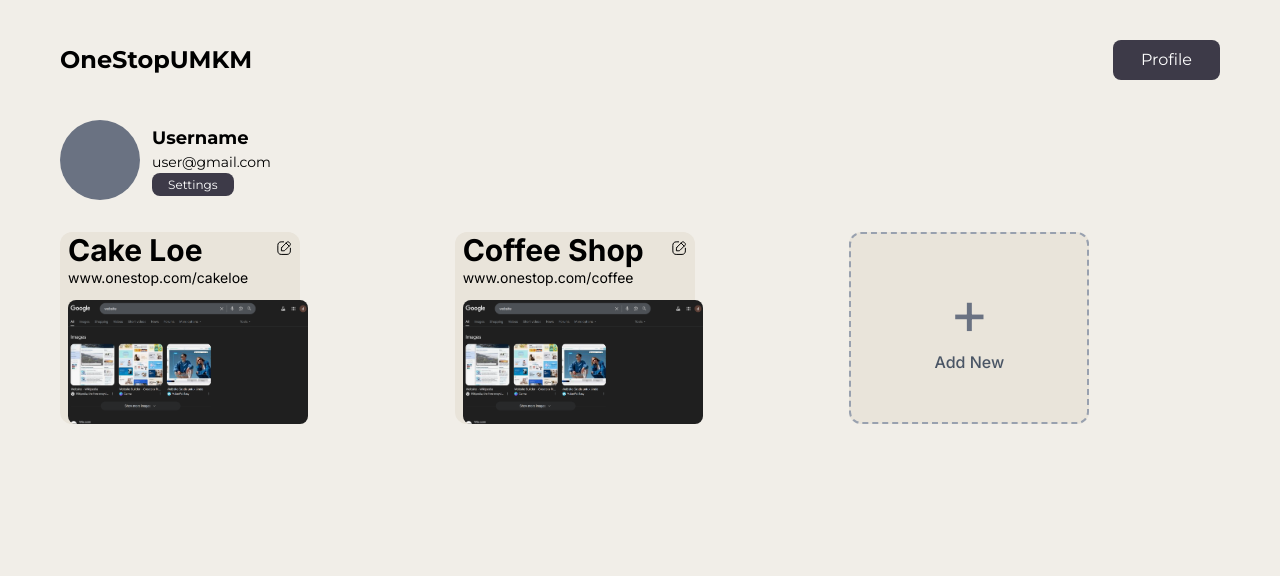
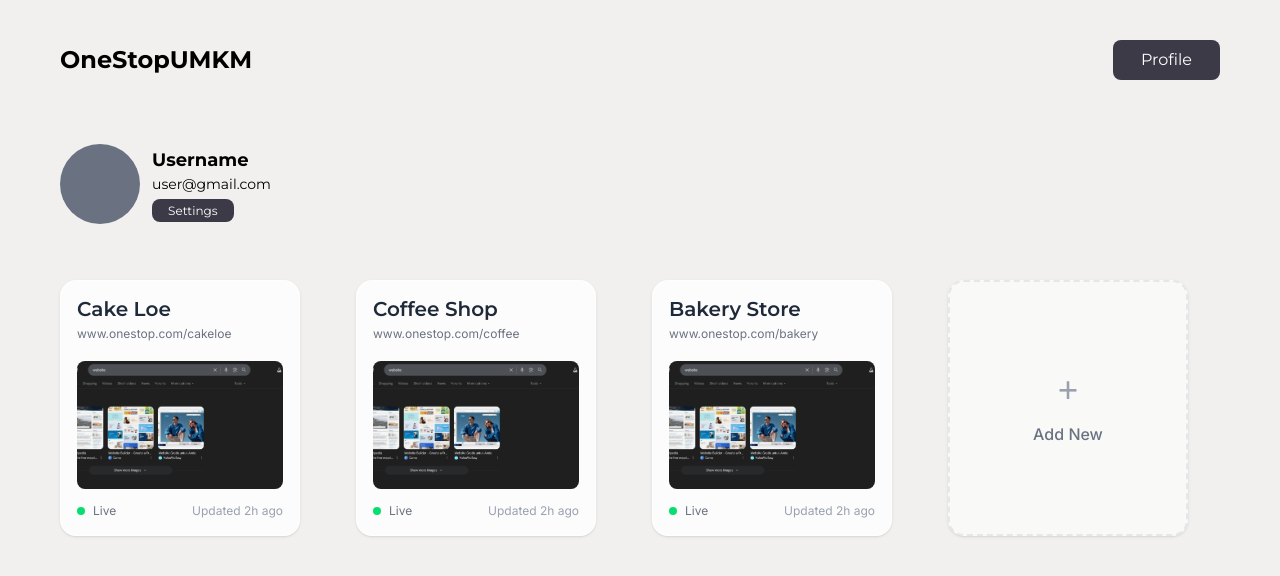
Before and after one commit to arkankau/umkm, a Next.js app: page /dashboard in a window 1280 px wide. Shown: the top 576 px of the page. Built offline with nearby package versions, Linux system fonts and the light colour scheme.

Commit message:
ui improvement for dashboard

```diff
--- a/app/dashboard/page.tsx
+++ b/app/dashboard/page.tsx
@@ -7,20 +7,21 @@ const Dashboard = () => {
   return (
     <div>
       <NavDash/>
-      <div className="profile flex gap-3  items-center justify-start px-15">
-        <div className="image rounded-full  bg-gray-500 w-20 h-20"></div>
-        <div className="information  font-mont">
+      <div className="profile flex flex-col sm:flex-row gap-4 sm:gap-3 items-center sm:items-center justify-center sm:justify-start px-4 sm:px-8 lg:px-15 py-6">
+        <div className="image rounded-full bg-gray-500 w-20 h-20"></div>
+        <div className="information font-mont text-center sm:text-left">
             <h2 className='text-lg font-bold'>Username</h2>
-            <h3 className='text-sm '>user@gmail.com</h3>
-            <Link className='px-4 py-1 bg-button text-white rounded-lg text-xs' href='/settings'>Settings</Link>
+            <h3 className='text-sm mb-2 sm:mb-1'>user@gmail.com</h3>
+            <Link className='px-4 py-1 bg-button text-white rounded-lg text-xs hover:bg-black transition-colors' href='/settings'>Settings</Link>
         </div>
       </div>
-      <div className="dashboard grid grid-cols-3 gap-6 px-15 py-8">
+      <div className="dashboard grid grid-cols-1 sm:grid-cols-2 lg:grid-cols-3 xl:grid-cols-4 gap-6 px-4 sm:px-8 lg:px-15 py-8">
         <Card name='Cake Loe' url='www.onestop.com/cakeloe' preview='/image.png'/>
         <Card name='Coffee Shop' url='www.onestop.com/coffee' preview='/image.png'/>
-        <div className='flex flex-col font-inter justify-center items-center w-[15rem] h-[12rem] bg-[#E9E4DA] rounded-xl border-2 border-dashed border-gray-400 cursor-pointer hover:bg-gray-200 transition-colors'>
-          <div className='text-6xl text-gray-500 mb-2'>+</div>
-          <p className='text-gray-600 font-medium'>Add New</p>
+        <Card name='Bakery Store' url='www.onestop.com/bakery' preview='/image.png'/>
+        <div className='group cursor-pointer w-[15rem] h-[16rem] bg-white/60 backdrop-blur-sm rounded-2xl relative overflow-hidden shadow-sm hover:shadow-lg transition-all duration-300 border-2 border-dashed border-gray-300/50 flex flex-col justify-center items-center hover:border-purple-300/50 hover:bg-purple-50/30'>
+          <div className='text-4xl text-gray-400 mb-3 group-hover:text-purple-400 transition-colors'>+</div>
+          <p className='text-gray-500 font-inter font-medium group-hover:text-purple-600 transition-colors'>Add New</p>
         </div>
       </div>
     </div>
--- a/app/globals.css
+++ b/app/globals.css
@@ -4,7 +4,7 @@
 @theme{
   --font-mont: 'Montserrat', sans-serif;
   --font-inter: 'Inter', sans-serif;
-  --color-bg: #F1EEE8;
+  --color-bg: #F1F0EE;
   --color-button: #3D3A48;
   --color-secondary: #E1DDD6;
   --color-stroke: #B9B4AA;
--- a/app/page.tsx
+++ b/app/page.tsx
@@ -4,7 +4,7 @@ import Link from "next/link";
 
 export default function Home() {
   return (
-    <div className="min-h-screen flex flex-col bg-gradient-to-br from-bg via-purple-50 to-blue-50">
+    <div className="min-h-screen flex flex-col bg-gradient-to-br ">
       {/* Background decorative elements */}
       <div className="absolute inset-0 overflow-hidden pointer-events-none">
         <div className="absolute top-20 left-10 w-72 h-72 bg-[#C6AFFF] opacity-20 rounded-full blur-3xl"></div>
--- a/components/card.tsx
+++ b/components/card.tsx
@@ -5,12 +5,43 @@ import Image from 'next/image'
 
 const Card = ({name, url, preview}: {name: string, url: string, preview: string}) => {
   return (
-    <div className='flex flex-col font-inter justify-center w-[15rem] h-[12rem] bg-[#E9E4DA] rounded-xl relative'>
-      <Image src='/edit.svg' alt='Edit' width={16} height={16} className='absolute top-2 right-2' />
-      <h3 className='font-bold mx-2 text-3xl'>{name}</h3>
-      <h2 className='text-sm mx-2'>{url}</h2>
-      <Image src={preview} alt={name} width={190} height={100} className='mt-3 mx-2 rounded-lg w-fit' />
+    <div className='group cursor-pointer w-[15rem] h-[16rem] bg-white/80 backdrop-blur-sm rounded-2xl relative overflow-hidden shadow-sm hover:shadow-lg transition-all duration-300 border border-white/50'>
+      {/* Edit button */}
+      <div className='absolute top-3 right-3 opacity-0 group-hover:opacity-100 transition-opacity duration-200 z-10'>
+        <div className='bg-black/10 hover:bg-black/20 rounded-full p-2 backdrop-blur-sm transition-colors'>
+          <Image src='/edit.svg' alt='Edit' width={14} height={14} className='opacity-70' />
+        </div>
+      </div>
 
+      {/* Content */}
+      <div className='p-4 flex flex-col h-full'>
+        {/* Header */}
+        <div className='mb-4'>
+          <h3 className='font-mont font-semibold text-xl text-gray-800 mb-1 leading-tight'>{name}</h3>
+          <p className='text-xs text-gray-500 font-inter'>{url}</p>
+        </div>
+
+        {/* Preview Image */}
+        <div className='flex-1 flex items-center justify-center'>
+          <div className='relative w-full h-32 rounded-lg overflow-hidden bg-gray-100/50'>
+            <Image
+              src={preview}
+              alt={name}
+              fill
+              className='object-cover group-hover:scale-105 transition-transform duration-300'
+            />
+          </div>
+        </div>
+
+        {/* Status indicator */}
+        <div className='mt-3 flex items-center justify-between'>
+          <div className='flex items-center gap-2'>
+            <div className='w-2 h-2 bg-green-400 rounded-full'></div>
+            <span className='text-xs text-gray-500 font-inter'>Live</span>
+          </div>
+          <div className='text-xs text-gray-400 font-inter'>Updated 2h ago</div>
+        </div>
+      </div>
     </div>
   )
 }
```
